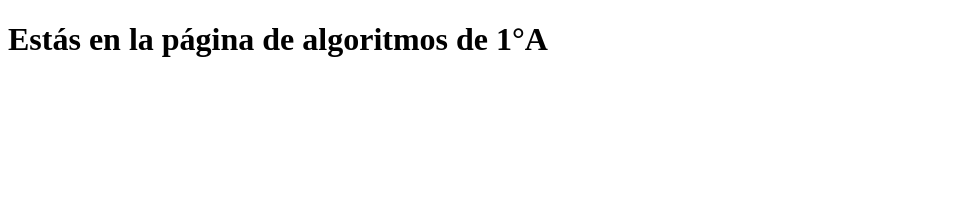
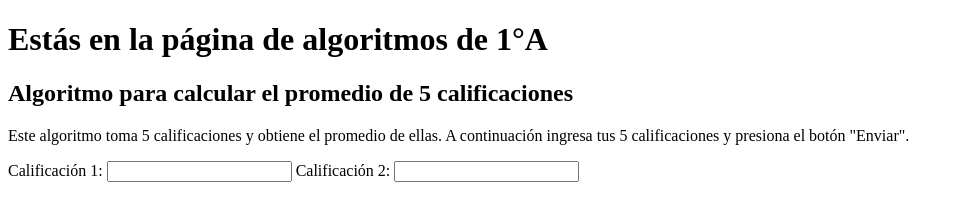
Before and after one commit to imarinr/sitio_algoritmos_1A, a plain HTML site: page index.html in a window 1280 px wide. Shown: the whole page, without its empty margins (0-959 px from the left). Drawn offline with Linux system fonts and the light colour scheme.

Commit message:
Agregué campos para recibir las primeras 2 calificaciones del algoritmo para calcular promedios.

```diff
--- a/index.html
+++ b/index.html
@@ -5,5 +5,13 @@
   </head>
   <body>
     <h1>Estás en la página de algoritmos de 1°A </h1>
+    <h2>Algoritmo para calcular el promedio de 5 calificaciones</h2>
+    <p>Este algoritmo toma 5 calificaciones y obtiene el promedio de ellas. A continuación ingresa tus 5 calificaciones y presiona el botón "Enviar".</p>
+    <form>
+      <label for="calificacion1">Calificación 1:</label>
+      <input type="text" id="calificacion1">
+      <label for="calificacion2">Calificación 2:</label>
+      <input type="text" id="calificacion2">
+    </form>
   </body>
 </html>
```
Also changed, not shown: 1 other file.
